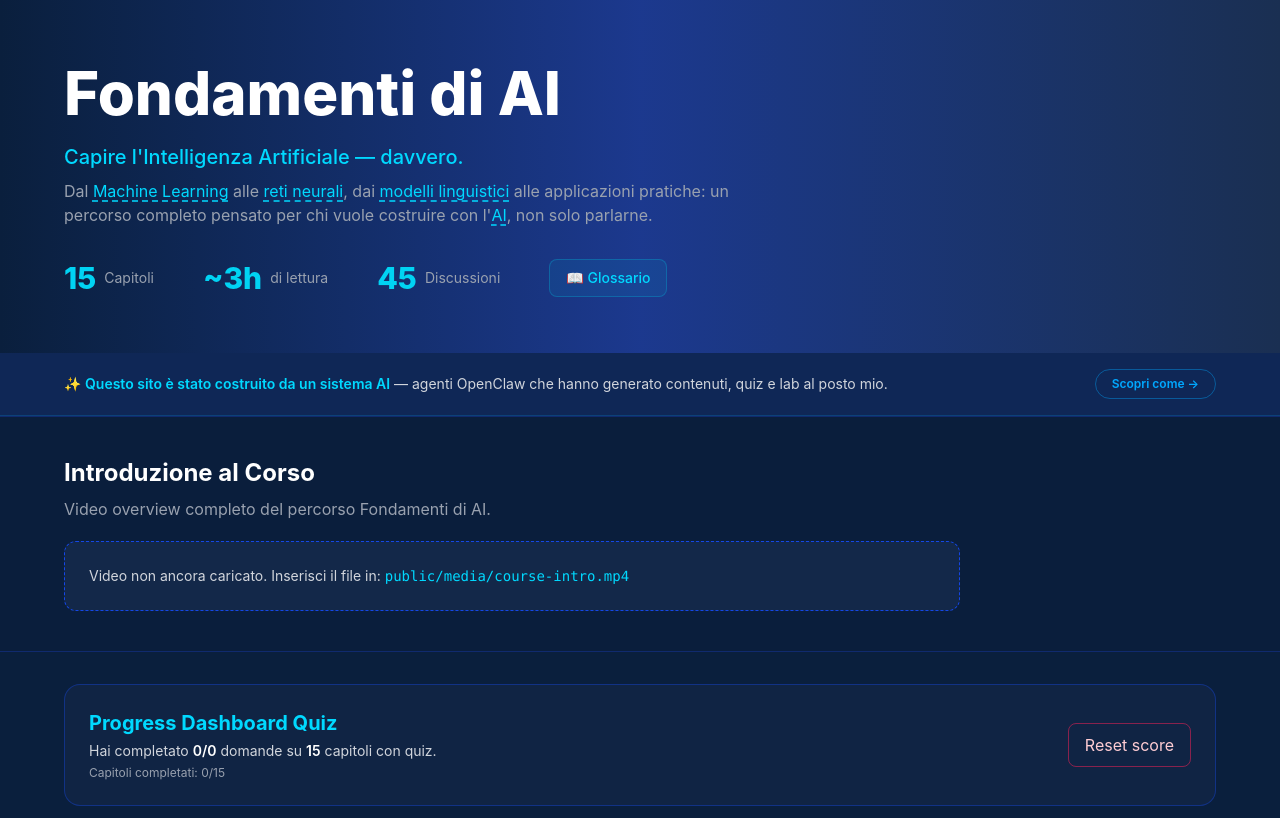
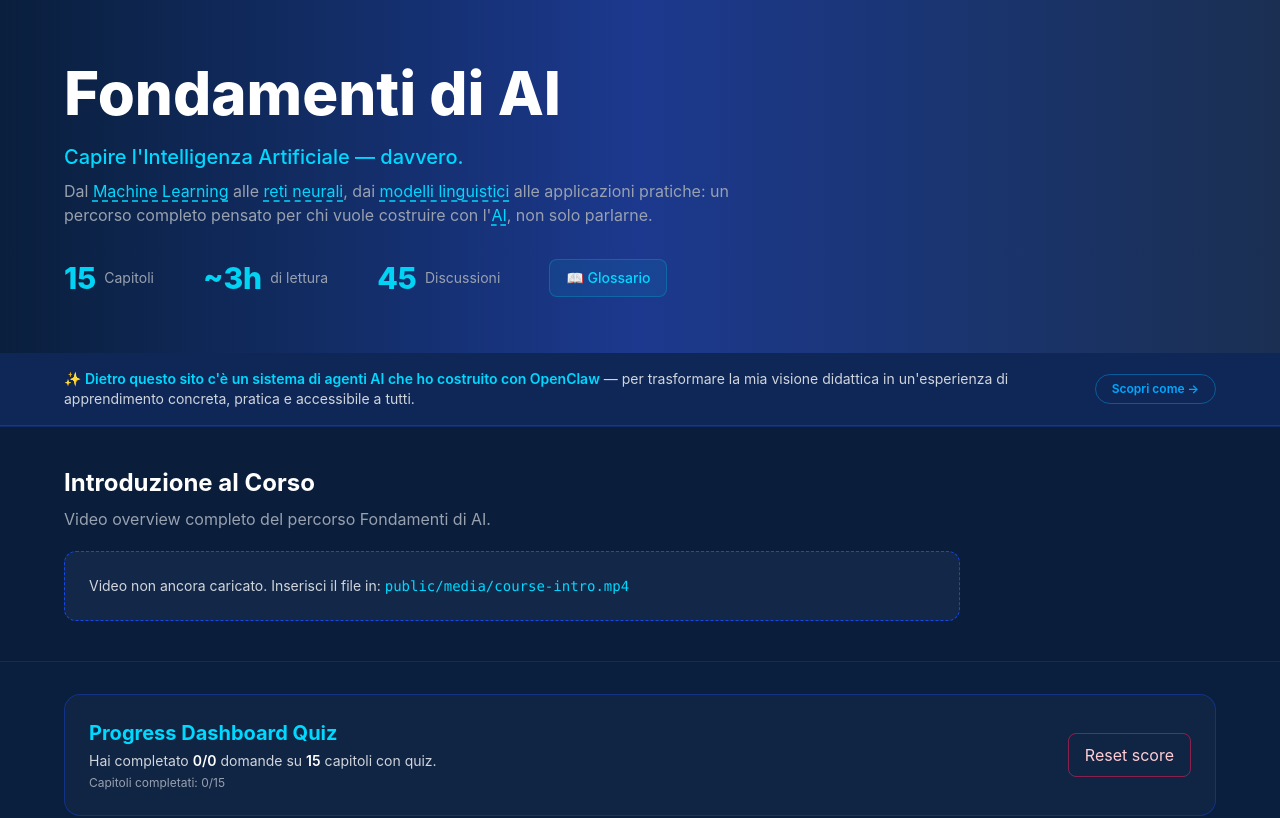
Before and after one commit to MT-Showcases/ai-fundamentals-showcase, a Next.js app: page / in a window 1280 px wide. Shown: the top 818 px of the page. Built offline with nearby package versions, Linux system fonts and the light colour scheme.

Commit message:
fix(homepage): update banner copy

```diff
--- a/app/page.tsx
+++ b/app/page.tsx
@@ -60,7 +60,7 @@ export default function Home() {
       <section className="py-4 px-6 bg-blue-900/30 border-b border-blue-400/20">
         <div className="max-w-6xl mx-auto flex flex-col sm:flex-row items-center justify-between gap-3">
           <p className="text-sm text-gray-300">
-            <span className="text-cyan-300 font-semibold">✨ Questo sito è stato costruito da un sistema AI</span> — agenti OpenClaw che hanno generato contenuti, quiz e lab al posto mio.
+            <span className="text-cyan-300 font-semibold">✨ Dietro questo sito c&apos;è un sistema di agenti AI che ho costruito con OpenClaw</span> — per trasformare la mia visione didattica in un&apos;esperienza di apprendimento concreta, pratica e accessibile a tutti.
           </p>
           <Link href="/openclaw" className="text-xs font-semibold text-blue-400 hover:text-cyan-300 transition-colors whitespace-nowrap border border-blue-400/40 hover:border-cyan-400/60 px-4 py-1.5 rounded-full">
             Scopri come →
```
